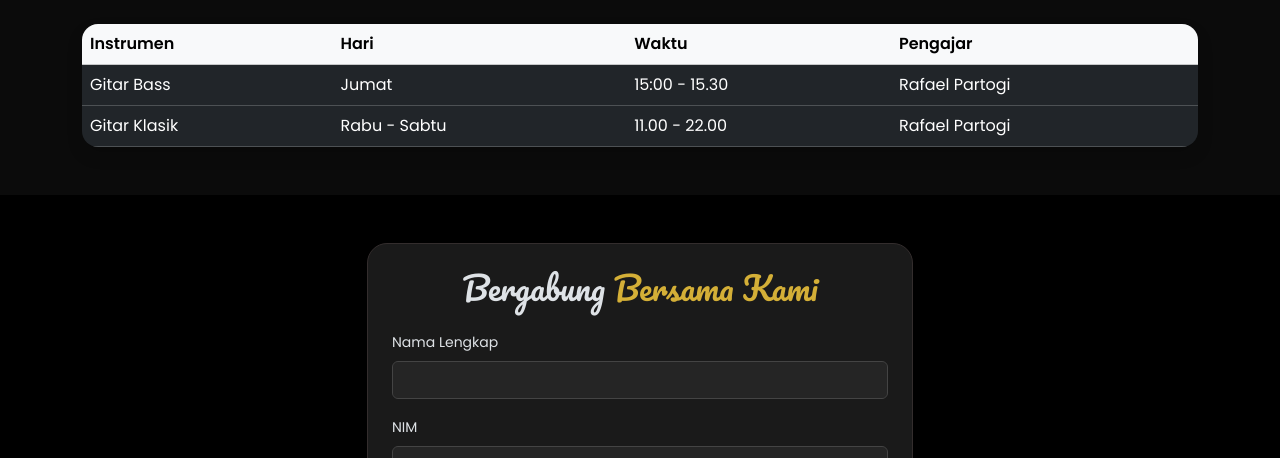
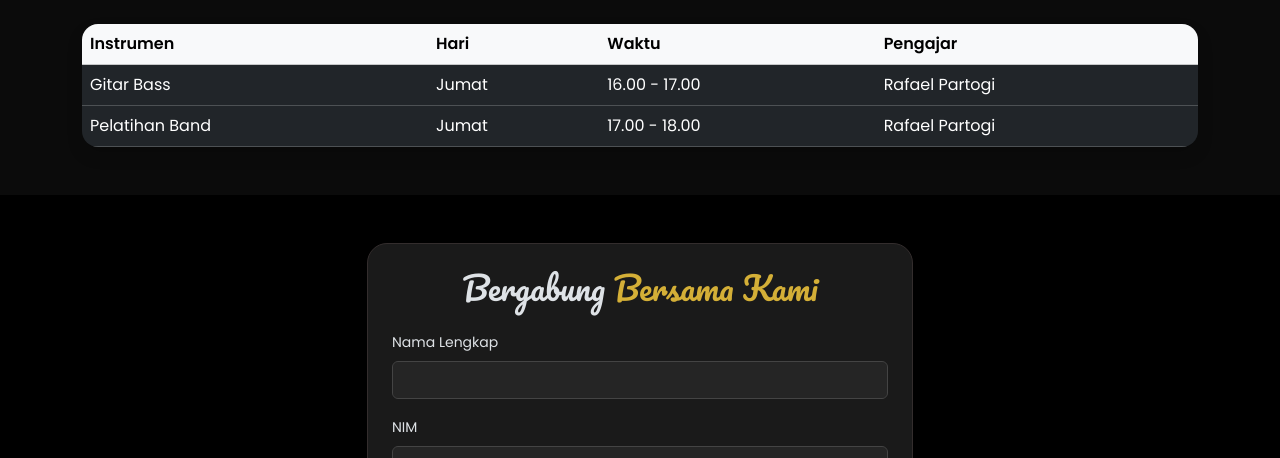
Before and after one commit to Cuudag/dreamusic, a plain HTML site: page index.html in a window 1280 px wide. Shown: the part 642-1100 px from the top of the page. Drawn offline with nearby package versions, Linux system fonts and the light colour scheme.

Commit message:
Update jadwal index.html

```diff
--- a/index.html
+++ b/index.html
@@ -111,8 +111,8 @@
                     </tr>
                 </thead>
                 <tbody>
-                    <tr><td>Gitar Bass</td><td>Jumat</td><td>15:00 - 15.30</td><td>Rafael Partogi</td></tr>
-                    <tr><td>Gitar Klasik</td><td>Rabu - Sabtu</td><td>11.00 - 22.00</td><td>Rafael Partogi</td></tr>
+                    <tr><td>Gitar Bass</td><td>Jumat</td><td>16.00 - 17.00</td><td>Rafael Partogi</td></tr>
+                    <tr><td>Pelatihan Band</td><td>Jumat</td><td>17.00 - 18.00</td><td>Rafael Partogi</td></tr>
                 </tbody>
             </table>
         </div>
```
